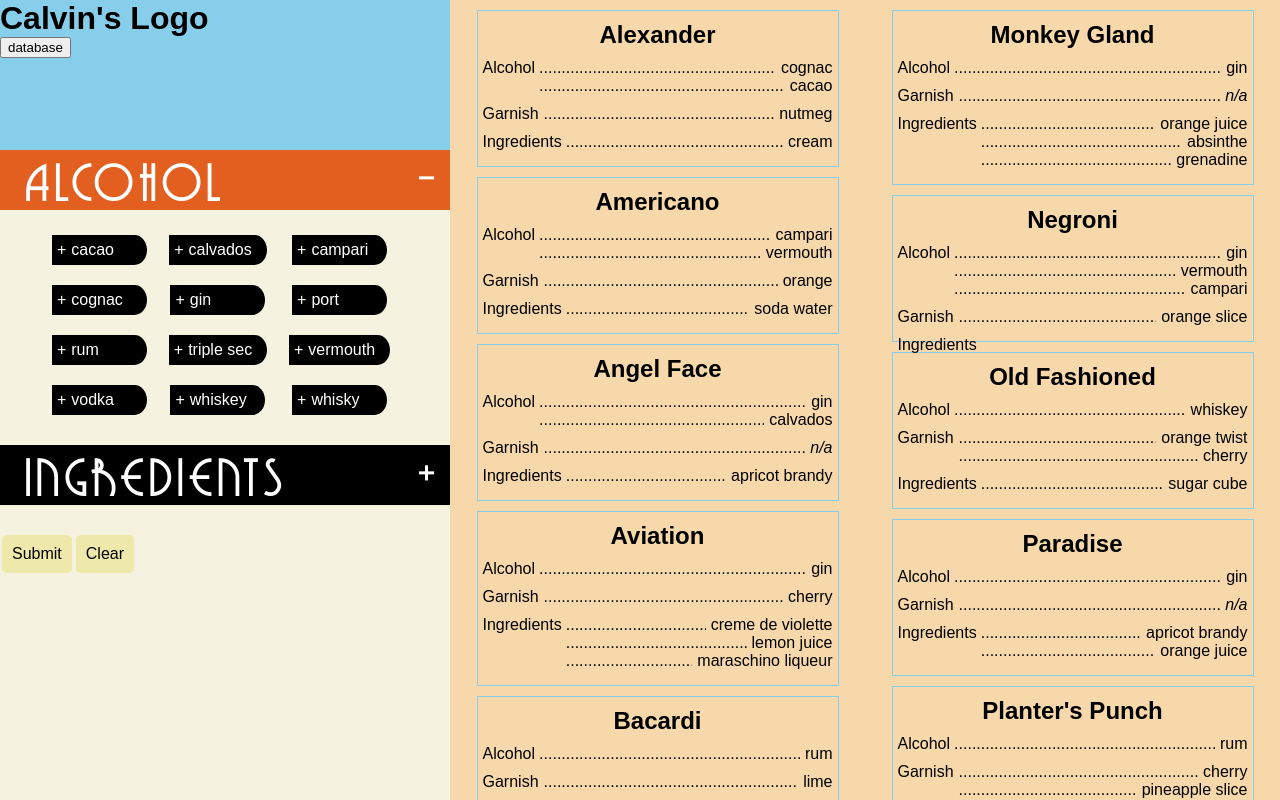
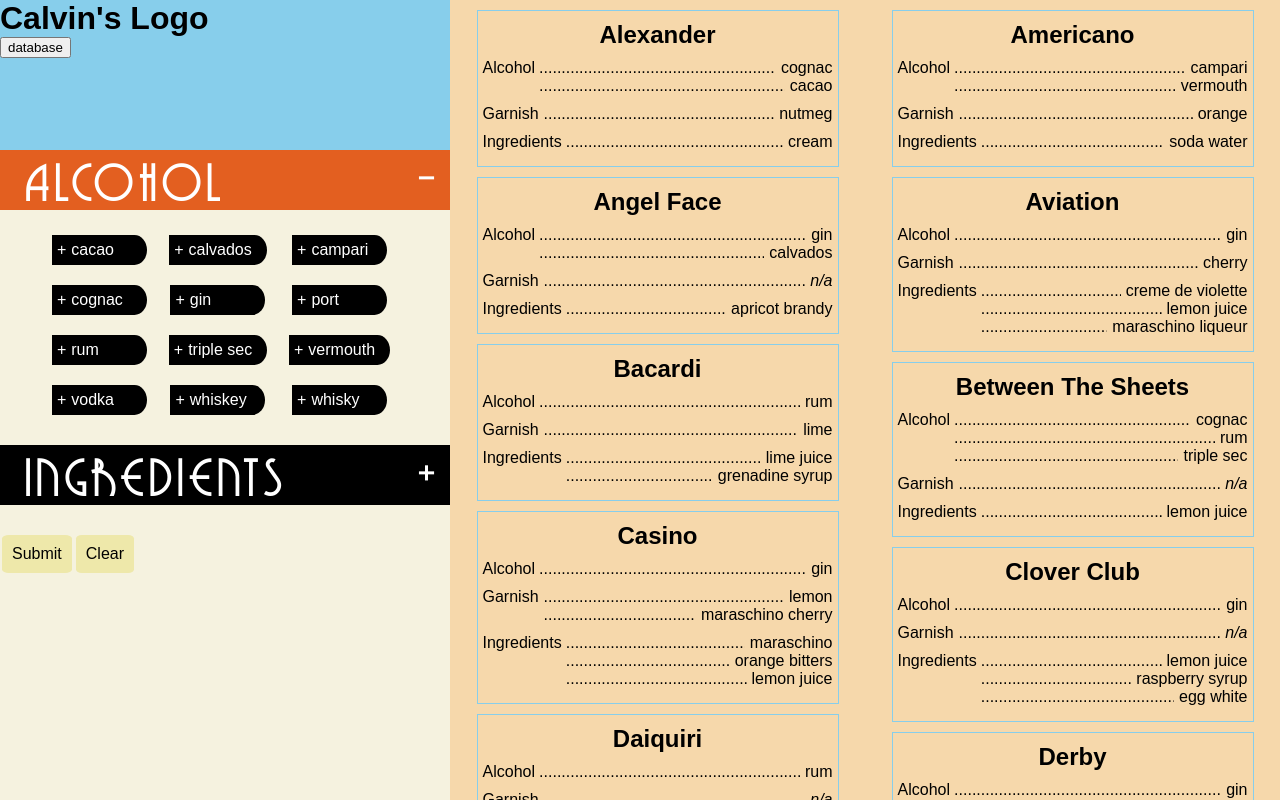
Before and after one commit to PGalicia/CocktailFinder, a React (Create React App) app: page / in a window 1280 px wide. Shown: the top 800 px of the page. Built offline with nearby package versions, Linux system fonts and the light colour scheme.

Commit message:
Bug Fix: Cocltail Cards  is now displayed horizontally

```diff
--- a/src/components/presentational/displayCocktail.jsx
+++ b/src/components/presentational/displayCocktail.jsx
@@ -9,13 +9,20 @@ import "../../style/displayCocktail.css";
 import CocktailCard from "../presentational/cocktailCard";
 
 const calculateChunks = (arr, col) => {
-  const chunk = Math.ceil(arr.length / col);
-  // return chunk;
   let result = [];
+  let index = 0;
+  let x = 0;
+  let y = null;
 
-  for (let i = 0; i < arr.length; i += chunk) {
-    let myChunk = arr.slice(i, i + chunk);
-    result.push(myChunk);
+  for (let i = 1; i <= col; i++) {
+    result.push([]);
+  }
+
+  while (x < arr.length) {
+    y = x + 1;
+    result[index].push(arr.slice(x, y)[0]);
+    index = (index + 1) % result.length;
+    x += 1;
   }
 
   return result;
@@ -25,15 +32,10 @@ const DisplayCocktail = props => {
   return (
     <div className="cocktail-container">
       {props.name !== "n/a" ? <h4>{props.name}</h4> : null}
-      {/* <div className="cocktail-list">
-        {props.result.map(cocktail => {
-          return <CocktailCard key={cocktail.name} cocktail={cocktail} />;
-        })}
-      </div> */}
       <div className="cocktail-list">
         {calculateChunks(props.result, 2).map(chunk => {
           return (
-            <div className="cocktail-column">
+            <div className="cocktail-column" key={chunk[0].name}>
               {chunk.map(cocktail => {
                 return <CocktailCard key={cocktail.name} cocktail={cocktail} />;
               })}
```
